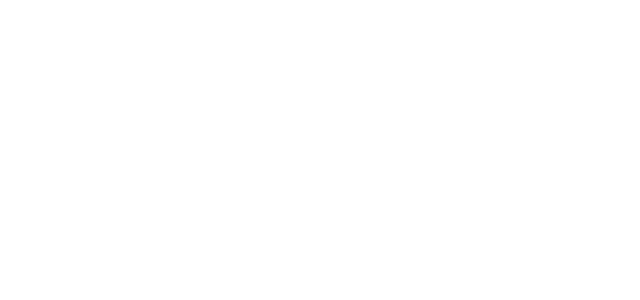
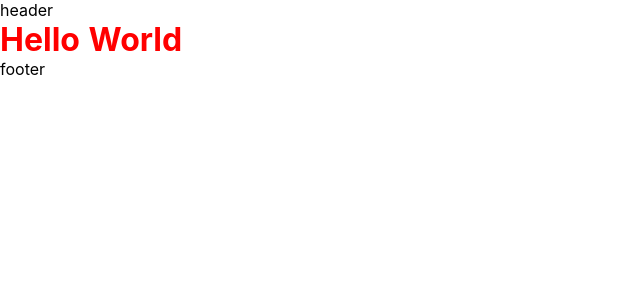
Before and after one commit to ian902792/nuxt-blog, a Nuxt app: page /blog in a window 1280 px wide. Before the commit this address had no page. Shown: the top 300 px of the page, without its empty margins (0-640 px from the left). Built offline with nearby package versions, Linux system fonts and the light colour scheme.

Commit message:
(+) basic layout test

```diff
--- /dev/null
+++ b/components/Footer.vue
@@ -0,0 +1,18 @@
+<template>
+	<div>
+        {{ title }}
+    </div>
+</template>
+
+<script>
+export default {
+    /* Both */
+    data() {
+        return { title: 'footer' };
+    },
+    /* Client, Vue Hooks */
+    mounted() {
+        console.info(this.title, this);
+    },
+}
+</script>
--- /dev/null
+++ b/components/Header.vue
@@ -0,0 +1,18 @@
+<template>
+	<div>
+        {{ title }}
+    </div>
+</template>
+
+<script>
+export default {
+    /* Both */
+    data() {
+        return { title: 'header' };
+    },
+    /* Client, Vue Hooks */
+    mounted() {
+        console.info(this.title, this);
+    },
+}
+</script>
--- /dev/null
+++ b/layouts/blog.vue
@@ -0,0 +1,8 @@
+<template>
+  <div>
+    <Header/>
+    <!-- <div>My blog navigation bar here</div> -->
+    <Nuxt />
+    <Footer/>
+  </div>
+</template>
--- /dev/null
+++ b/pages/about.vue
@@ -0,0 +1,5 @@
+<template>
+    <div>
+        <h1>About</h1>
+    </div>
+</template>
--- /dev/null
+++ b/pages/blog.vue
@@ -0,0 +1,19 @@
+<template>
+  <h1 class="red">Hello World</h1>
+</template>
+
+<script>
+  export default {
+    layout: 'blog',
+    head() {
+      // Set Meta Tags for this Page
+    }
+    // ...
+  }
+</script>
+
+<style>
+  .red {
+    color: red;
+  }
+</style>
--- /dev/null
+++ b/pages/hello.vue
@@ -0,0 +1,9 @@
+<template>
+    <div>
+        <h1>Hello world!</h1>
+        <NuxtLink to="/">Home page</NuxtLink>
+        <NuxtLink to="/about">
+        About (internal link that belongs to the Nuxt App)
+        </NuxtLink>
+    </div>
+</template>
```
